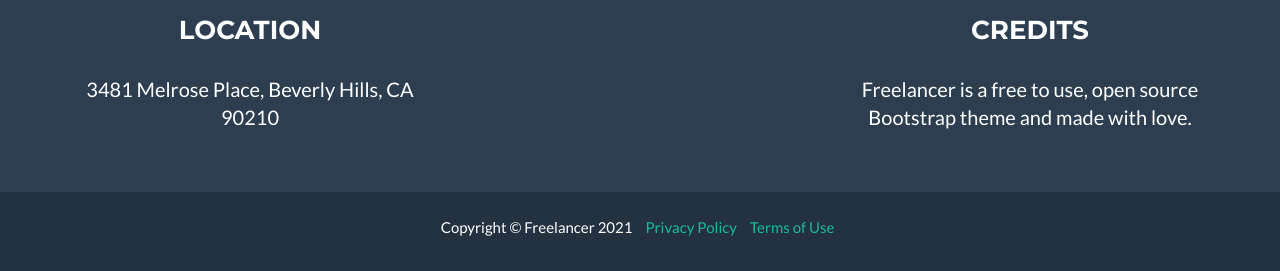
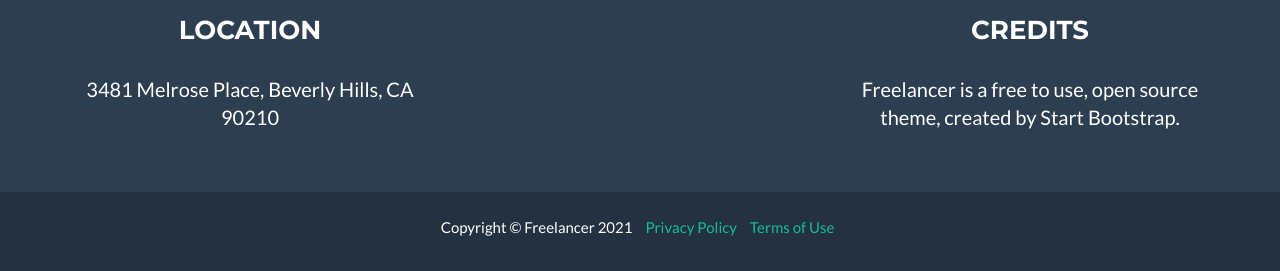
Before and after one commit to chickensmitten/freelancer, a Jekyll site: the page built from _posts/2014-07-18-project-1.markdown, in a window 1280 px wide and 900 px high, scrolled down 2145 px. Shown: the part 626-897 px from the top of the window. Built offline with Jekyll 4.4.1, drawn with Linux system fonts in a browser that asks for light colours.

Commit message:
Update _config.yml

```diff
--- a/_config.yml
+++ b/_config.yml
@@ -69,7 +69,7 @@ social-list:
 address: 3481 Melrose Place, Beverly Hills, CA 90210
 
 # Credits content
-credits: 'Freelancer is a free to use, open source Bootstrap theme and made with love.'
+credits: 'Freelancer is a free to use, open source theme, created by Start Bootstrap.'
 
 # Build settings
 markdown: kramdown
```
